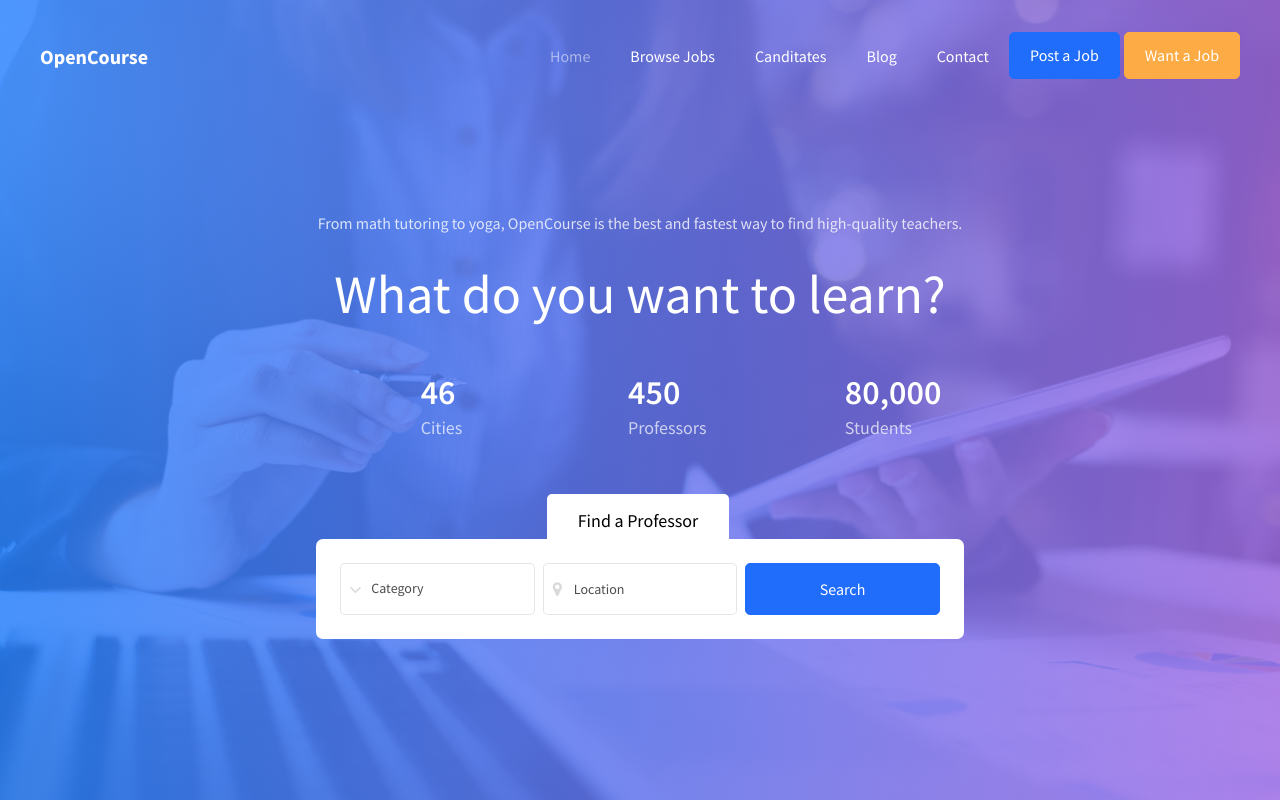
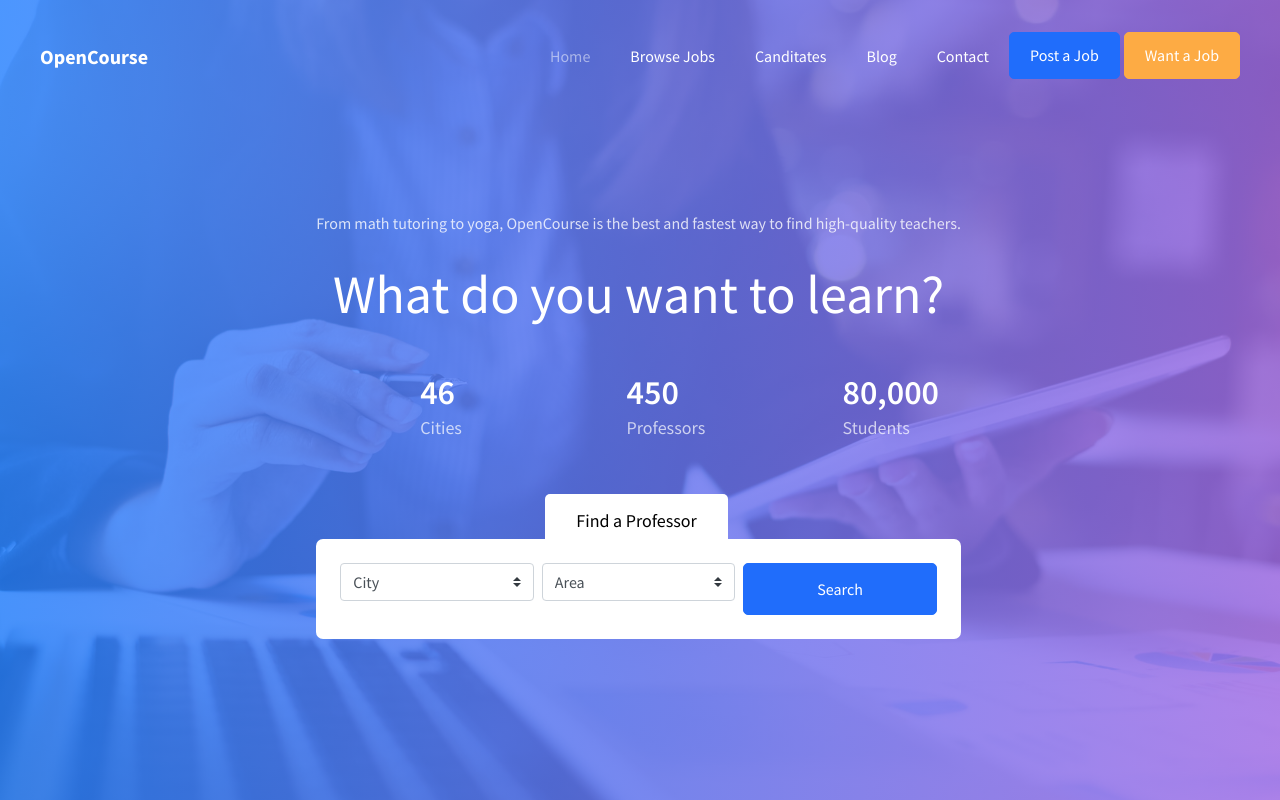
Before and after one commit to Romanchikus/opencourse, a Django app: page /courses/search/ in a window 1280 px wide. Run offline with Django 3.2, Linux system fonts and the light colour scheme; data that the repository does not hold is empty; some libraries are stand-ins or nearby versions; some web fonts are replaced.

Commit message:
Skillhunt: make search form on main page

```diff
--- a/apps/courses/forms.py
+++ b/apps/courses/forms.py
@@ -1,5 +1,6 @@
 from django import forms
 from django.utils.translation import ugettext_lazy as _
+from crispy_forms.helper import FormHelper
 from apps.courses import models
 
 
@@ -24,5 +25,11 @@ class CourseForm(forms.ModelForm):
 
 
 class CourseSearchForm(forms.Form):
-    city = forms.ModelChoiceField(models.City.objects, empty_label="Select City")
-    area = forms.ModelChoiceField(models.CourseArea.objects, empty_label="Select Area")
+    def __init__(self, *args, **kwargs):
+        super().__init__(*args, **kwargs)
+        self.helper = FormHelper()
+        self.helper.form_show_labels = False
+        self.helper.field_class = 'form-field'
+
+    city = forms.ModelChoiceField(models.City.objects, empty_label="City")
+    area = forms.ModelChoiceField(models.CourseArea.objects, empty_label="Area")
--- a/config/settings.py
+++ b/config/settings.py
@@ -42,6 +42,7 @@ INSTALLED_APPS = [
     'allauth',
     'allauth.account',
     'allauth.socialaccount',
+    'crispy_forms',
 
     'apps.courses.apps.CoursesConfig',
     'apps.users.apps.UsersConfig',
@@ -134,3 +135,4 @@ AUTHENTICATION_BACKENDS = (
     'allauth.account.auth_backends.AuthenticationBackend',
 )
 SITE_ID = 1
+CRISPY_TEMPLATE_PACK = 'bootstrap4'
--- a/requirements.txt
+++ b/requirements.txt
@@ -1,3 +1,4 @@
 Django==3.0.5
 Pillow==7.1.1
 django-allauth==0.41.0
+django-crispy-forms==1.9.0
--- a/templates/base.html
+++ b/templates/base.html
@@ -1,4 +1,5 @@
 {% load static %}
+{% load crispy_forms_tags %}
 <!DOCTYPE html>
 <html lang="en">
   <head>
@@ -109,40 +110,18 @@
 			            <div class="col-md-12 nav-link-wrap">
 				            <div class="nav nav-pills text-center" id="v-pills-tab" role="tablist" aria-orientation="vertical">
 				              <a class="nav-link active mr-md-1" id="v-pills-1-tab" data-toggle="pill" href="#v-pills-1" role="tab" aria-controls="v-pills-1" aria-selected="true">Find a Professor</a>
-
 				            </div>
 				          </div>
 				          <div class="col-md-12 tab-wrap">
-
 				            <div class="tab-content p-4" id="v-pills-tabContent">
-
 				              <div class="tab-pane fade show active" id="v-pills-1" role="tabpanel" aria-labelledby="v-pills-nextgen-tab">
 				              	<form action="#" class="search-job">
 				              		<div class="row no-gutters">
 				              			<div class="col-md mr-md-2">
-				              				<div class="form-group">
-				              					<div class="form-field">
-					              					<div class="select-wrap">
-							                      <div class="icon"><span class="ion-ios-arrow-down"></span></div>
-							                      <select name="" id="" class="form-control">
-							                      	<option value="">Category</option>
-							                      	<option value="">Full Time</option>
-							                        <option value="">Part Time</option>
-							                        <option value="">Freelance</option>
-							                        <option value="">Internship</option>
-							                        <option value="">Temporary</option>
-							                      </select>
-							                    </div>
-									              </div>
-								              </div>
+                                    {{ form.city|as_crispy_field }}
 				              			</div>
-				              			<div class="col-md mr-md-2">
-				              				<div class="form-group">
-				              					<div class="form-field">
-					              					<div class="icon"><span class="icon-map-marker"></span></div>
-									                <input type="text" class="form-control" placeholder="Location">
-									              </div>
-								              </div>
+                            <div class="col-md mr-md-2">
+                                    {{ form.area|as_crispy_field }}
 				              			</div>
 				              			<div class="col-md">
 				              				<div class="form-group">
```
